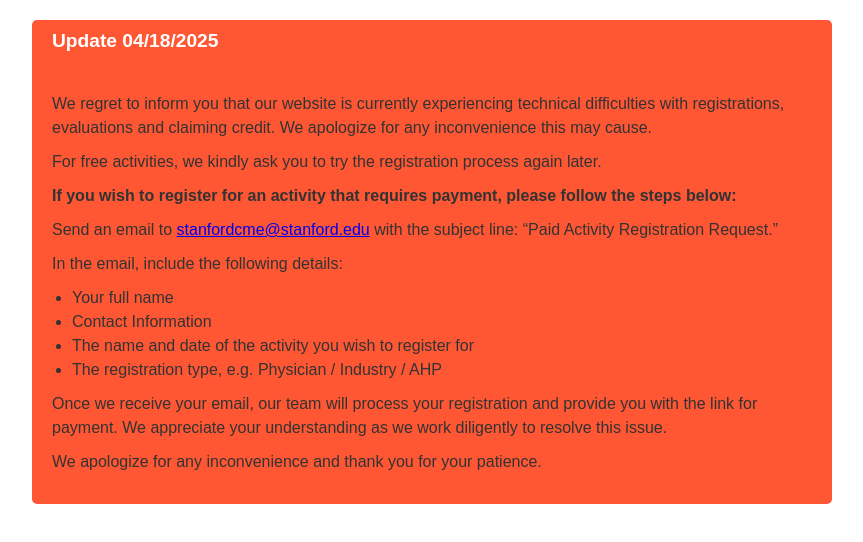
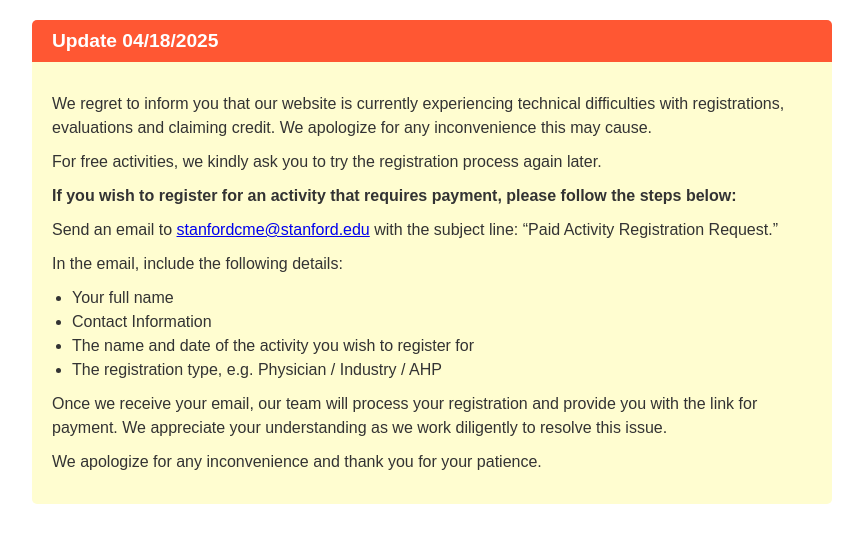
Before and after one commit to StanfordCME/form-status-monitor, a website: page docs/index.html in a window 1280 px wide. Shown: the whole page, without its empty margins (208-1071 px from the left). Drawn offline with Linux system fonts and the light colour scheme.

Commit message:
Update index.html

```diff
--- a/docs/index.html
+++ b/docs/index.html
@@ -29,7 +29,7 @@
       text-align: left;
     }
     .content {
-      background-color: rgba(255,87,51,255);
+      background-color: rgba(255,253,208,255);
       color: #333;
       padding: 20px;
       font-size: 1em;
```
